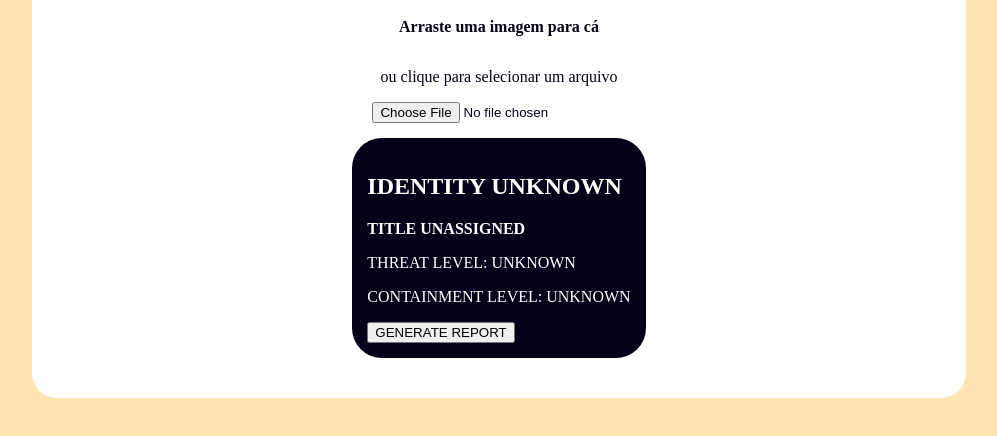
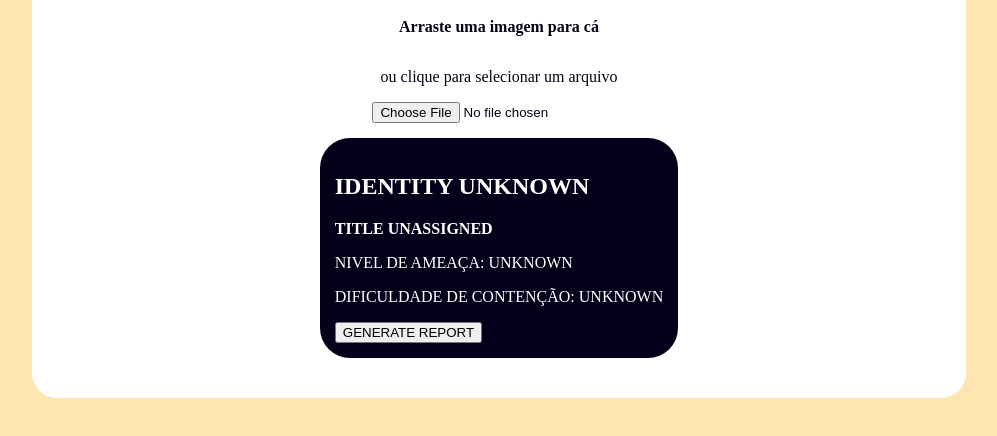
Before and after one commit to errico1543/Namefall, a plain HTML site: page index.html in a window 1280 px wide. Shown: the part 138-574 px from the top of the page, without its empty margins (141-1138 px from the left). Drawn offline with Linux system fonts and the light colour scheme.

Commit message:
Update index.html

```diff
--- a/index.html
+++ b/index.html
@@ -133,8 +133,8 @@ Instituto Internacional de Pesquisa Aplicada e Fenômenos Não Consensuais (IIPA
     <h2 id="entity-name">IDENTITY UNKNOWN</h2>
     <p id="entity-title" style="font-weight: bold;">TITLE UNASSIGNED</p>
 
-    <p>THREAT LEVEL: <span id="threat-level">UNKNOWN</span></p>
-    <p>CONTAINMENT LEVEL: <span id="containment-level">UNKNOWN</span></p>
+    <p>NIVEL DE AMEAÇA: <span id="threat-level">UNKNOWN</span></p>
+    <p>DIFICULDADE DE CONTENÇÃO: <span id="containment-level">UNKNOWN</span></p>
 
     <button id="generate-report">GENERATE REPORT</button>
 </div>
```
